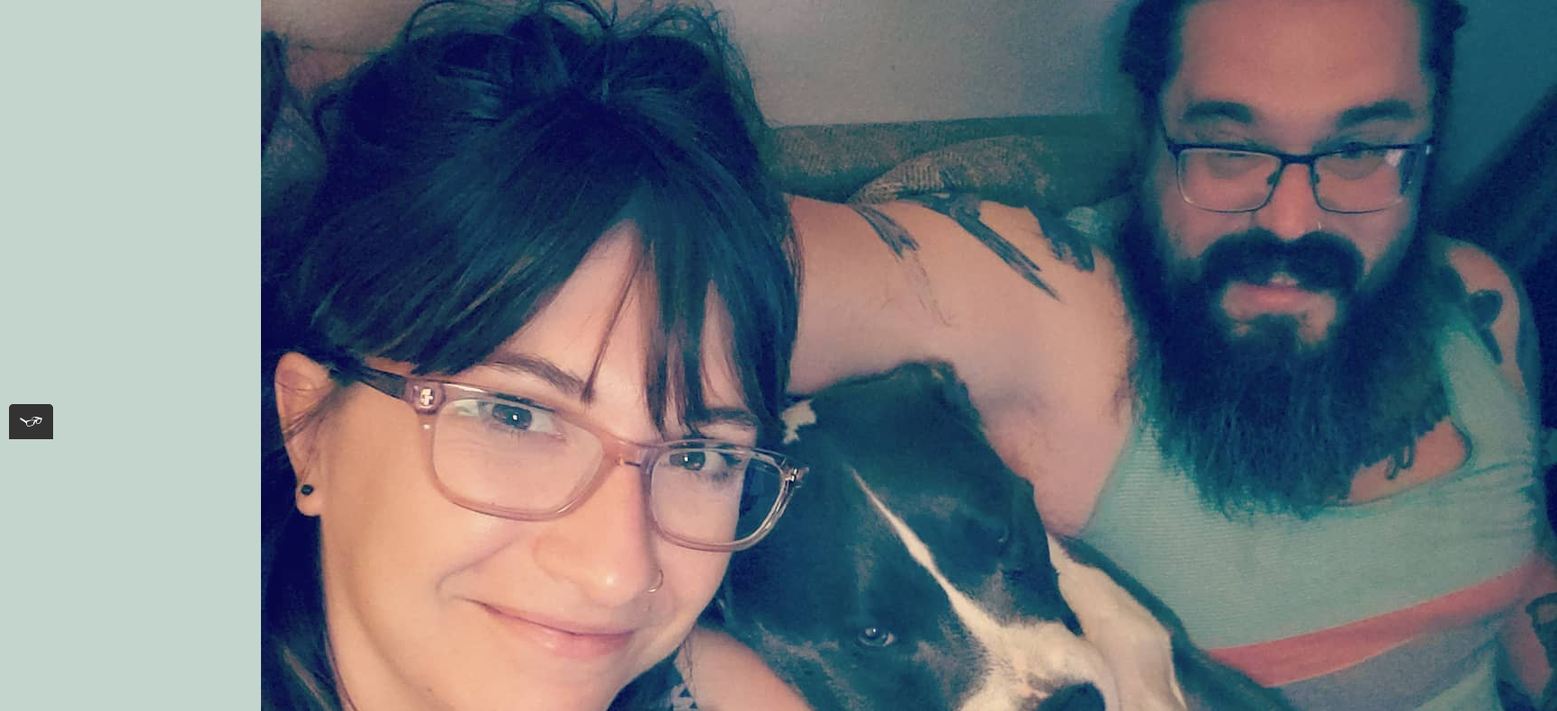
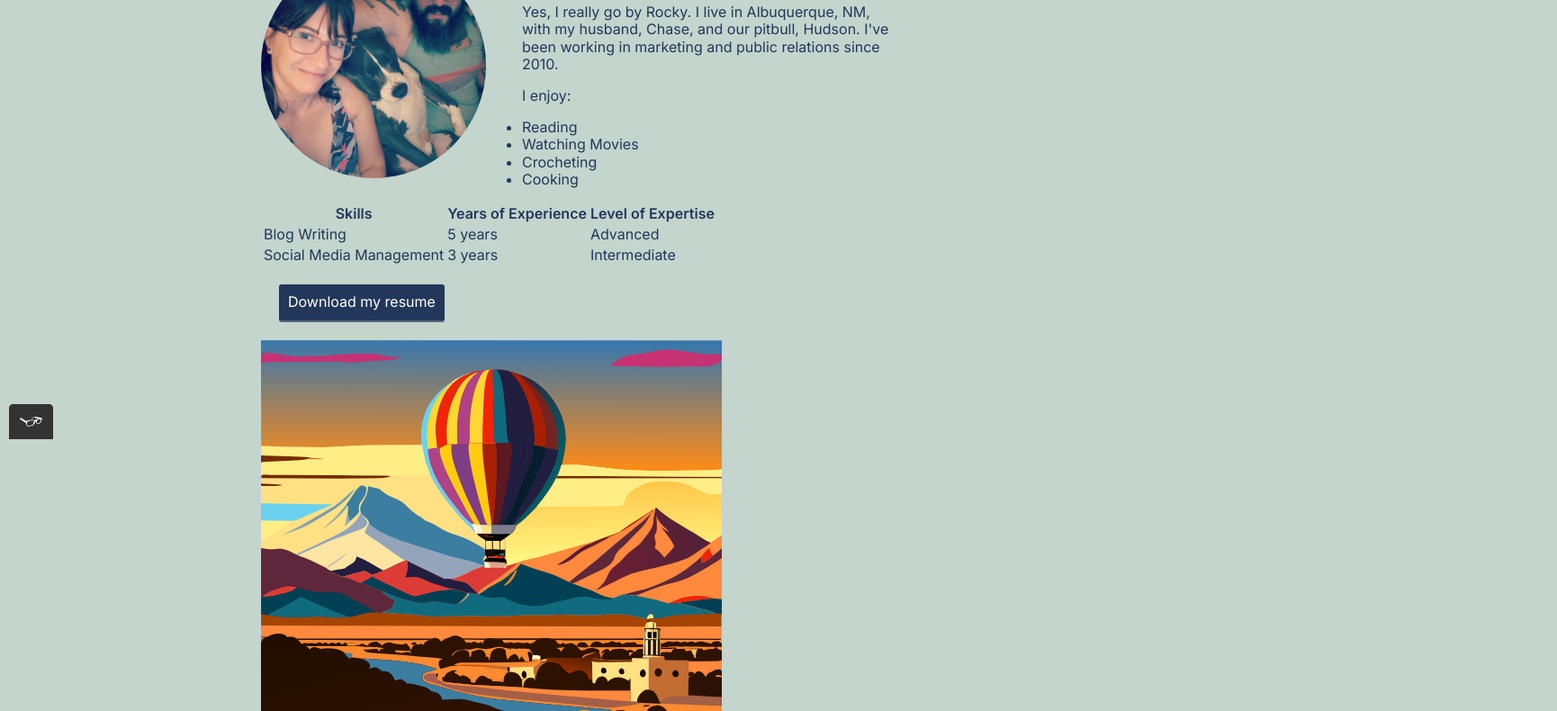
Before and after one commit to RParker505/portfolio-website, a plain HTML site: page about.html in a window 1280 px wide. Shown: the part 312-1102 px from the top of the page at 90% size, 1730 px wide, since content can reach past the window. Drawn offline with nearby package versions, Linux system fonts and the light colour scheme.

Commit message:
Postprocess css file
Postprocess after update to family photo class name

```diff
--- a/css/style.production.css
+++ b/css/style.production.css
@@ -159,6 +159,13 @@ button:hover, button:focus,
     margin: 0 auto;
 }
 
+.about-me__portrait {
+    float: left;
+    margin-right: 40px;
+    width: 250px;
+    border-radius: 50%;
+}
+
 .balloon {
     display: flex;
     justify-content: center;
--- a/css/styles.css
+++ b/css/styles.css
@@ -154,7 +154,7 @@ button:hover, button:focus,
     margin: 0 auto;
 }
 
-.family__portrait {
+.about-me__portrait {
     float: left;
     margin-right: 40px;
     width: 250px;
```
